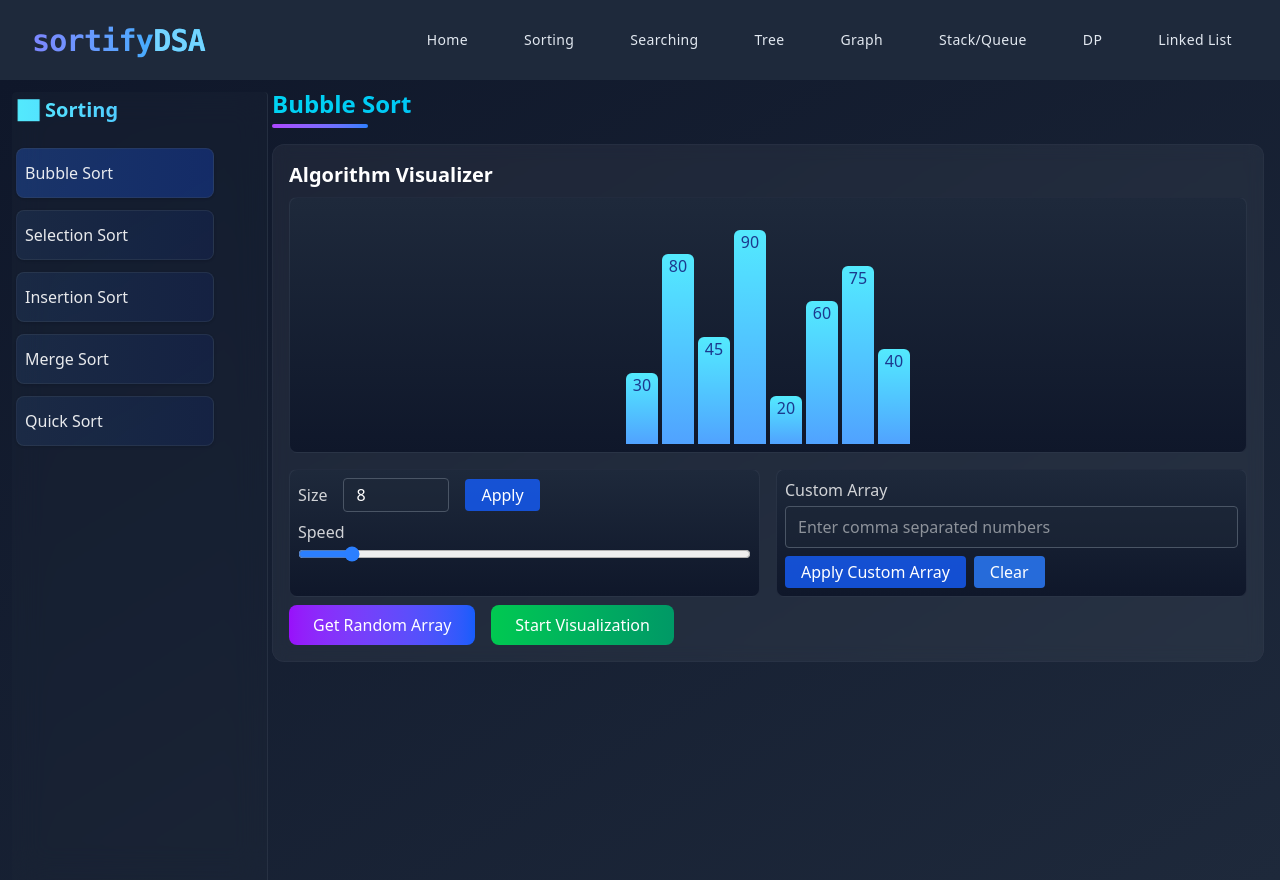
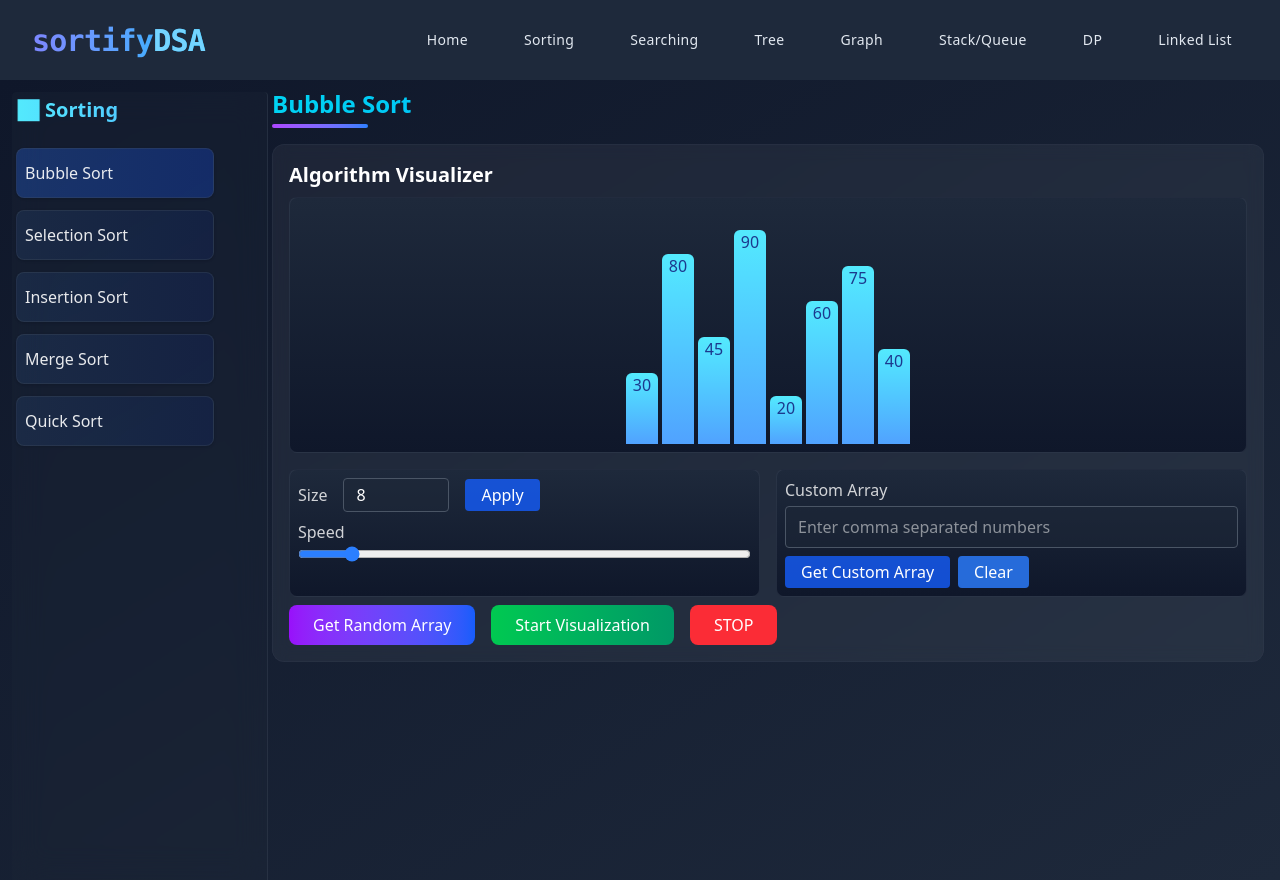
Before and after one commit to Anshikagoel11/SortifyDSA, a React (Vite) app: page /sorting in a window 1280 px wide. Built offline with nearby package versions, Linux system fonts and the light colour scheme.

Commit message:
implement bubble sort

```diff
--- a/src/components/Sorting.jsx
+++ b/src/components/Sorting.jsx
@@ -1,6 +1,7 @@
-import { useState } from "react";
+import { useRef, useState } from "react";
 import { motion } from "framer-motion";
 import getSorting from "../utils/GetSorting";
+import { tr } from "framer-motion/client";
 
 function Sorting_navBar({ sorting }) {
   return (
@@ -34,6 +35,8 @@ export default function Sorting() {
     larger: null,
   });
   const [speed, setSpeed] = useState(3);
+ const [isActive , setIsActive] = useState(false);
+const stopSorting = useRef(false);  //not use useState beacuse useState function call me value freeze kr deta h mtlb jo value gyi vhi jeygi agar vo baad m change hue toh vha reflect nhi hogi aur stop hume loop m har time check krna hoga current situation ke leye ki khi agar user n abhi click toh nhi kr deya
 
   function generateRandomArray() {
     const newArray = [];
@@ -57,7 +60,6 @@ export default function Sorting() {
 
   const clearCustomArray = () => {
     setCustomArray([]);
-    generateRandomArray();
   };
 
   return (
@@ -165,6 +167,7 @@ export default function Sorting() {
                   min="2"
                   max="50"
                   value={arraySize}
+                  disabled={isActive}
                   onChange={(e) => setArraySize(parseInt(e.target.value) || 8)}
                   className="bg-gray-800/50 text-white px-3 py-1 rounded border border-gray-600 focus:outline-none focus:ring-2 focus:ring-blue-500/50"
                 />
@@ -173,6 +176,7 @@ export default function Sorting() {
                   whileHover={{ scale: 1.05 }}
                   whileTap={{ scale: 0.95 }}
                   className="px-4 py-1 bg-blue-600/80 text-white rounded hover:bg-blue-600 transition-colors"
+                  disabled={isActive}
                 >
                   Apply
                 </motion.button>
@@ -184,6 +188,7 @@ export default function Sorting() {
                   min="1"
                   max="20"
                   value={speed}
+                  disabled={isActive}
                   onChange={(e) => setSpeed(Number(e.target.value))}
                   className="w-full accent-blue-500"
                 />
@@ -201,6 +206,7 @@ export default function Sorting() {
                   type="text"
                   placeholder="Enter comma separated numbers"
                   value={customArray}
+                  disabled={isActive}
                   onChange={(e) => setCustomArray(e.target.value)}
                   className="w-full mt-1 bg-gray-800/50 text-white px-3 py-2 rounded border border-gray-600 focus:outline-none focus:ring-2 focus:ring-blue-500/50"
                 />
@@ -210,14 +216,16 @@ export default function Sorting() {
                 whileHover={{ scale: 1.05 }}
                 whileTap={{ scale: 0.95 }}
                 className="px-4 py-1 bg-blue-600/80 text-white rounded hover:bg-blue-600 transition-colors mr-2"
+                disabled={isActive}
               >
-                Apply Custom Array
+                Get Custom Array
               </motion.button>
               <motion.button
                 onClick={clearCustomArray}
                 whileHover={{ scale: 1.05 }}
                 whileTap={{ scale: 0.95 }}
                 className="px-4 py-1 bg-blue-500/80 text-white rounded hover:bg-blue-500 transition-colors"
+                disabled={isActive}
               >
                 Clear
               </motion.button>
@@ -232,6 +240,7 @@ export default function Sorting() {
                 scale: 1.05,
                 boxShadow: "0 0 15px rgba(59, 130, 246, 0.3)",
               }}
+              disabled={isActive}
               whileTap={{ scale: 0.95 }}
               className="px-6 py-2 bg-gradient-to-r from-purple-600 to-blue-600 text-white rounded-lg hover:shadow-lg transition-all"
             >
@@ -244,12 +253,31 @@ export default function Sorting() {
               }}
               whileTap={{ scale: 0.95 }}
               className="px-6 py-2 bg-gradient-to-r from-green-500 to-emerald-600 text-white rounded-lg hover:shadow-lg transition-all"
+              disabled={isActive}
               onClick={() => {
+                setIsActive(true);
                  const actualSpeed = (21 - speed) * 30;
-                getSorting[sorting](bars, setBars, setCompareInfo, actualSpeed);
+                getSorting[sorting](bars, setBars, setCompareInfo, actualSpeed , setIsActive ,stopSorting);
+
               }}
             >
               Start Visualization
+            </motion.button>
+            <motion.button
+              whileHover={{
+                scale: 1.05,
+                boxShadow: "0 0 15px rgba(16, 185, 129, 0.3)",
+              }}
+              whileTap={{ scale: 0.95 }}
+              className={`px-6 py-2 ${stopSorting}bg-red-500: bg-red-500 text-white rounded-lg hover:shadow-lg transition-all`}
+              disabled={!isActive}
+              onClick={() => {
+               setIsActive(false)
+               stopSorting.current=true;
+
+              }}
+            >
+            {!stopSorting.current? 'STOP' : 'Resume'}
             </motion.button>
           </div>
         </motion.div>
--- a/src/components/sorting_algo/bubbleSort.jsx
+++ b/src/components/sorting_algo/bubbleSort.jsx
@@ -1,26 +1,42 @@
 const sleep = (ms) => new Promise((resolve) => setTimeout(resolve, ms));
 
-export const bubbleSort = async (arr, setBars, setCompareInfo, speed) => {
-  const array = [...arr];  //necessary to copy since in js - array & obj passes by refernce by default , so if we dont copy and  start working on real array then react can show unpredictable behaviour like - no update in UI , improper update
+export const bubbleSort = async (
+  arr,
+  setBars,
+  setCompareInfo,
+  speed,
+  setIsActive,
+  stopSorting
+) => {
+  const array = [...arr]; //necessary to copy since in js - array & obj passes by refernce by default , so if we dont copy and  start working on real array then react can show unpredictable behaviour like - no update in UI , improper update
+for (let i = 0; i < array.length - 1; i++) {
+  for (let j = 0; j < array.length - i - 1; j++) {
 
-  for (let i = 0; i < array.length - 1; i++) {
-    for (let j = 0; j < array.length - i - 1; j++) {
-      if (array[j] > array[j + 1]) {
-        setCompareInfo({smaller:j+1,larger:j})
-}else{
-     setCompareInfo({smaller:j,larger:j+1})
-}
-await sleep(speed);
-        // swap
-        if(array[j]>array[j+1]){
-        [array[j], array[j + 1]] = [array[j + 1], array[j]];
-        setBars([...array]); // update UI
-        await sleep(speed);
-        }
+    if (stopSorting.current) return;
 
-        // setCompareInfo({smaller:null,larger:null})
+    const isGreater = array[j] > array[j + 1];
 
+    if (stopSorting.current) return;
+    setCompareInfo({
+      smaller: isGreater ? j + 1 : j,
+      larger: isGreater ? j : j + 1,
+    });
+
+    if (stopSorting.current) return;
+    await sleep(speed);
+
+    if (isGreater) {
+      [array[j], array[j + 1]] = [array[j + 1], array[j]];
+
+      if (stopSorting.current) return;
+      setBars([...array]); // UI update
+
+      if (stopSorting.current) return;
+      await sleep(speed);
     }
   }
+}
+setCompareInfo({smaller:null,larger:null})
+  setIsActive(false)
 };
 export default bubbleSort;
```
